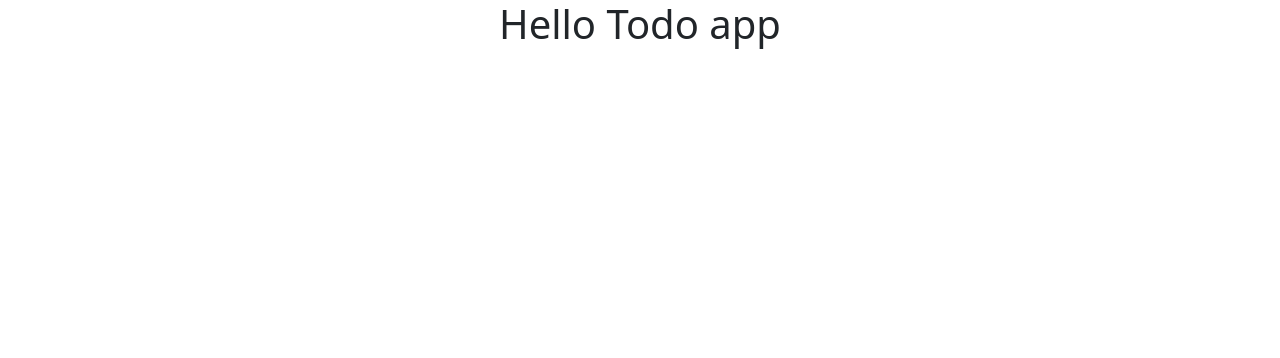
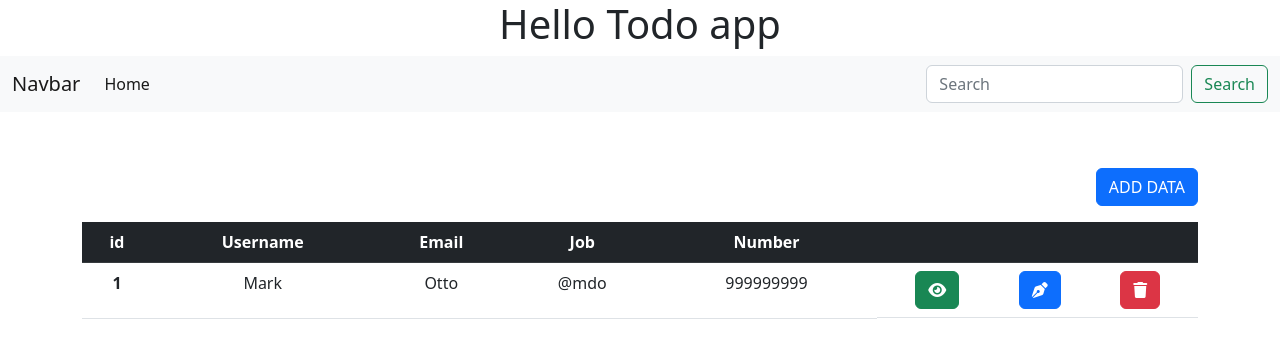
Before and after one commit to krRahul10/USER-LIST, a React (Create React App) app in the folder todoapp/: page / in a window 1280 px wide. Shown: the top 358 px of the page. Built offline with nearby package versions, Linux system fonts and the light colour scheme.

Commit message:
navbar done

```diff
--- a/todoapp/public/index.html
+++ b/todoapp/public/index.html
@@ -15,6 +15,13 @@
       user's mobile device or desktop. See https://developers.google.com/web/fundamentals/web-app-manifest/
     -->
     <link rel="manifest" href="%PUBLIC_URL%/manifest.json" />
+    <link
+      rel="stylesheet"
+      href="https://cdnjs.cloudflare.com/ajax/libs/font-awesome/6.2.0/css/all.min.css"
+      integrity="sha512-xh6O/CkQoPOWDdYTDqeRdPCVd1SpvCA9XXcUnZS2FmJNp1coAFzvtCN9BmamE+4aHK8yyUHUSCcJHgXloTyT2A=="
+      crossorigin="anonymous"
+      referrerpolicy="no-referrer"
+    />
     <!--
       Notice the use of %PUBLIC_URL% in the tags above.
       It will be replaced with the URL of the `public` folder during the build.
--- a/todoapp/src/App.css
+++ b/todoapp/src/App.css
@@ -27,6 +27,9 @@
 .App-link {
   color: #61dafb;
 }
+.container {
+  overflow: auto;
+}
 
 @keyframes App-logo-spin {
   from {
@@ -36,3 +39,7 @@
     transform: rotate(360deg);
   }
 }
+
+.add_btn {
+  text-align: right;
+}
--- a/todoapp/src/App.js
+++ b/todoapp/src/App.js
@@ -1,10 +1,14 @@
 import './App.css';
 import '../node_modules/bootstrap/dist/css/bootstrap.min.css'
 import '../node_modules/bootstrap/dist/js/bootstrap.bundle.min.js'
+import { Navbar } from './Components/Navbar';
+import { Home } from './Components/Home';
 function App() {
   return (
     <div className="App">
      <h1>Hello Todo app</h1>
+     <Navbar/>
+     <Home/>
     </div>
   );
 }
--- /dev/null
+++ b/todoapp/src/Components/Home.jsx
@@ -0,0 +1,40 @@
+import React from "react";
+export const Home = () => {
+  return (
+    <div className="mt-5">
+      <div className="container">
+        <div className="add_btn mt-2">
+          <button className="btn btn-primary">ADD DATA</button>
+        </div>
+        <table class="table mt-3">
+          <thead>
+            <tr className="table-dark">
+              <th scope="col">id</th>
+              <th scope="col">Username</th>
+              <th scope="col">Email</th>
+              <th scope="col">Job</th>
+              <th scope="col">Number</th>
+              <th scope="col"></th>
+            </tr>
+          </thead>
+          <tbody>
+            <tr>
+              <th scope="row">1</th>
+              <td>Mark</td>
+              <td>Otto</td>
+              {/* <td></td> */}
+              <td>@mdo</td>
+              <td>999999999</td>
+              <td className="d-flex justify-content-around">
+                <button className="btn btn-success"><i class="fa-solid fa-eye"></i></button>
+                <button className="btn btn-primary"><i class="fa-solid fa-pen-nib"></i></button>
+                <button className="btn btn-danger"><i class="fa-sharp fa-solid fa-trash"></i></button>
+              </td>
+            </tr>
+
+          </tbody>
+        </table>
+      </div>
+    </div>
+  );
+};
--- /dev/null
+++ b/todoapp/src/Components/Navbar.jsx
@@ -0,0 +1,46 @@
+import React from "react";
+
+export const Navbar = () => {
+  return (
+    <header>
+      <nav className="navbar navbar-expand-lg bg-light">
+        <div className="container-fluid">
+          <a className="navbar-brand" href="#">
+            Navbar
+          </a>
+          <button
+            className="navbar-toggler"
+            type="button"
+            data-bs-toggle="collapse"
+            data-bs-target="#navbarSupportedContent"
+            aria-controls="navbarSupportedContent"
+            aria-expanded="false"
+            aria-label="Toggle navigation"
+          >
+            <span className="navbar-toggler-icon"></span>
+          </button>
+          <div className="collapse navbar-collapse" id="navbarSupportedContent">
+            <ul className="navbar-nav me-auto mb-2 mb-lg-0">
+              <li className="nav-item">
+                <a className="nav-link active" aria-current="page" href="#">
+                  Home
+                </a>
+              </li>
+            </ul>
+            <form className="d-flex" role="search">
+              <input
+                className="form-control me-2"
+                type="search"
+                placeholder="Search"
+                aria-label="Search"
+              />
+              <button className="btn btn-outline-success" type="submit">
+                Search
+              </button>
+            </form>
+          </div>
+        </div>
+      </nav>
+    </header>
+  );
+};
```
